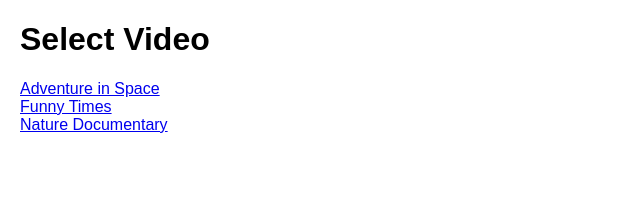
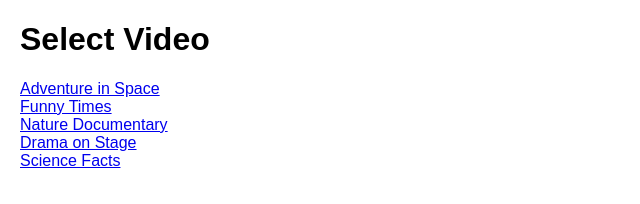
Before and after one commit to plenitas/recommendation_engine_vcu, a plain HTML site: page site/video_select.html in a window 1280 px wide. Shown: the whole page, without its empty margins (0-640 px from the left). Drawn offline with Linux system fonts and the light colour scheme.

Commit message:
Add sample users and videos

```diff
--- a/site/js/app.js
+++ b/site/js/app.js
@@ -1,7 +1,14 @@
 const users = {
-    Alice: {likes: ['adventure', 'sci-fi'], history: []},
-    Bob: {likes: ['comedy', 'drama'], history: []},
-    Charlie: {likes: ['documentary'], history: []}
+    Alice:   {likes: ['adventure', 'sci-fi'], history: ['vid1']},
+    Bob:     {likes: ['comedy', 'drama'], history: ['vid2', 'vid4']},
+    Charlie: {likes: ['documentary'], history: ['vid3']},
+    Diana:   {likes: ['romance', 'drama'], history: ['vid4']},
+    Ethan:   {likes: ['education', 'documentary'], history: ['vid5', 'vid3']},
+    Fiona:   {likes: ['adventure'], history: ['vid1']},
+    George:  {likes: ['comedy'], history: ['vid2']},
+    Hannah:  {likes: ['adventure', 'education'], history: ['vid5']},
+    Ian:     {likes: ['drama', 'sci-fi'], history: ['vid1', 'vid4']},
+    Jenny:   {likes: ['documentary', 'comedy'], history: ['vid3', 'vid2']}
 };
 
 function loadUserHistory(userId) {
@@ -23,7 +30,9 @@ function saveUserHistory(userId) {
 const videos = [
     {id: 'vid1', title: 'Adventure in Space', url: 'https://sample-videos.com/video123/mp4/720/big_buck_bunny_720p_1mb.mp4', tags: ['adventure', 'sci-fi']},
     {id: 'vid2', title: 'Funny Times', url: 'https://sample-videos.com/video123/mp4/720/big_buck_bunny_720p_1mb.mp4', tags: ['comedy']},
-    {id: 'vid3', title: 'Nature Documentary', url: 'https://sample-videos.com/video123/mp4/720/big_buck_bunny_720p_1mb.mp4', tags: ['documentary']}
+    {id: 'vid3', title: 'Nature Documentary', url: 'https://sample-videos.com/video123/mp4/720/big_buck_bunny_720p_1mb.mp4', tags: ['documentary']},
+    {id: 'vid4', title: 'Drama on Stage', url: 'https://sample-videos.com/video123/mp4/720/big_buck_bunny_720p_1mb.mp4', tags: ['drama', 'romance']},
+    {id: 'vid5', title: 'Science Facts', url: 'https://sample-videos.com/video123/mp4/720/big_buck_bunny_720p_1mb.mp4', tags: ['education', 'documentary']}
 ];
 
 function getQueryParam(name) {
```
Also changed, not shown: site/index.html (+7 -0 lines), 1 other file.
